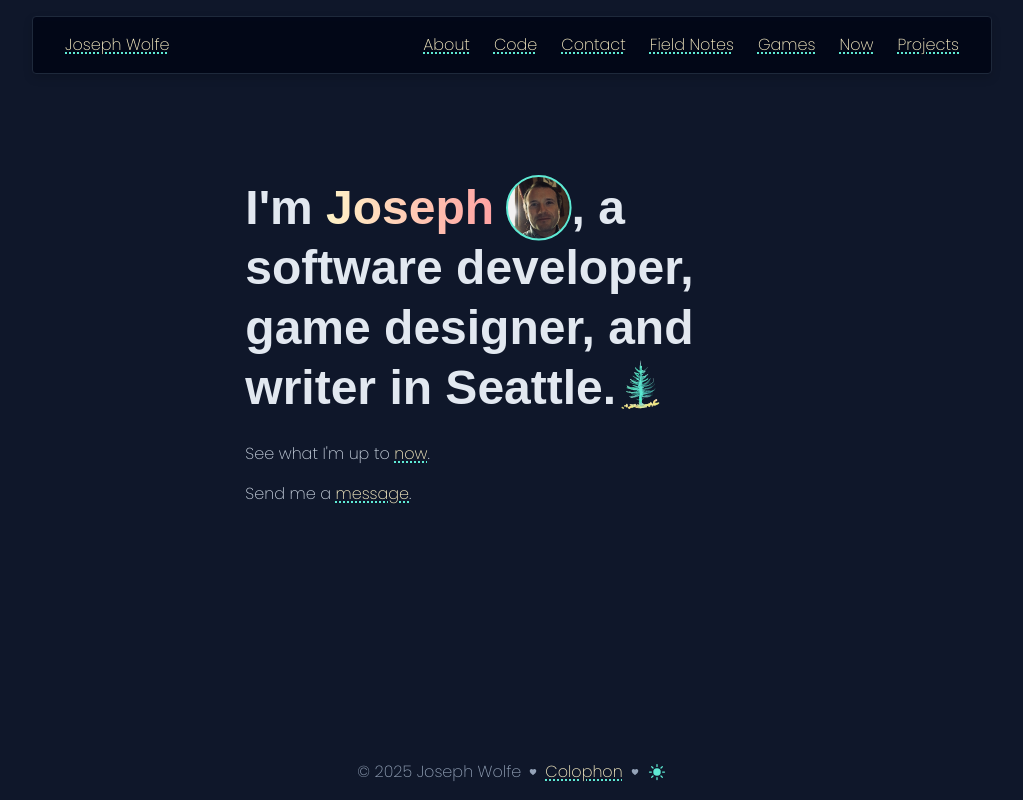
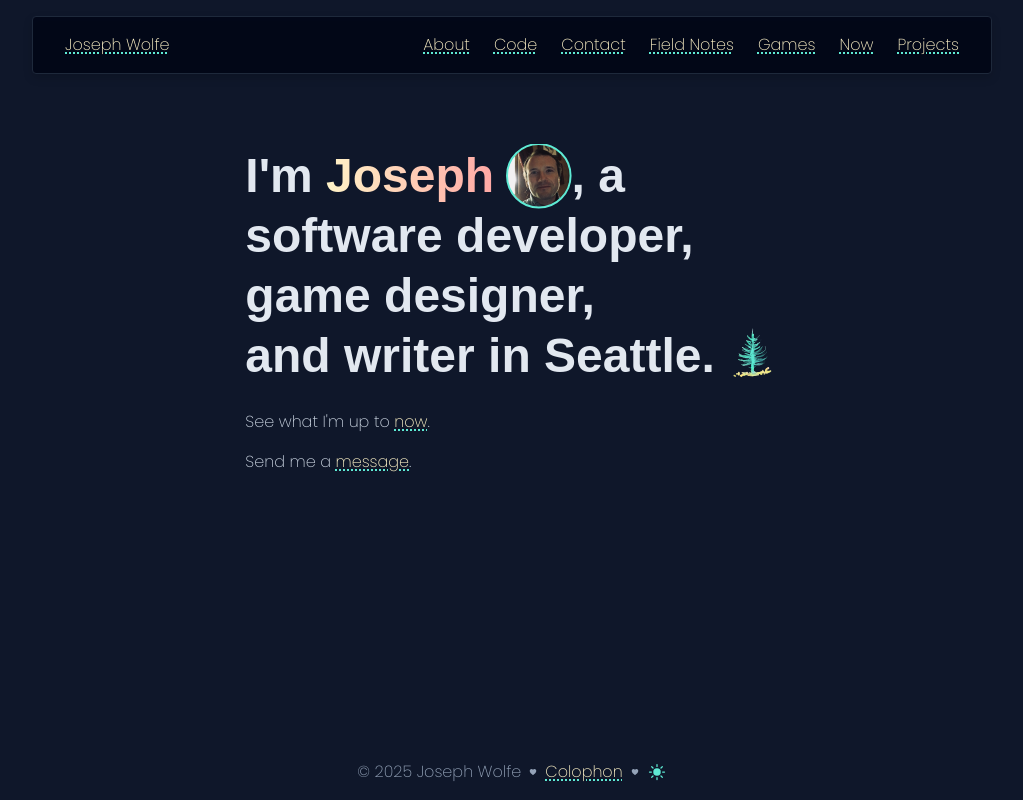
Before and after one commit to CharmedSatyr/personal-website, a Next.js app: page / in a window 1280 px wide. Shown: the whole page, without its empty margins (128-1151 px from the left). Built offline with nearby package versions, Linux system fonts and the light colour scheme; a web font is replaced by a local one.

Commit message:
Slide in home page description phrase by phrase

```diff
--- a/app/page.mdx
+++ /dev/null
@@ -1,10 +0,0 @@
-import ProfileWithBorder from "@/components/profile-with-border";
-import TreeImage from "@/components/tree-image";
-
-<div className="py-8" />
-
-# I'm <span className="dark:text-transparent dark:bg-clip-text dark:bg-linear-to-r dark:from-dark-secondary dark:to-red-300 text-accent">Joseph</span> <span className="inline"><ProfileWithBorder /></span>, a software developer, game designer, and writer in Seattle.<TreeImage />
-
-See what I'm up to [now](/now).
-
-Send me a [message](/contact).
--- /dev/null
+++ b/app/page.tsx
@@ -0,0 +1,70 @@
+import Link from "next/link";
+
+import ProfileWithBorder from "@/components/profile-with-border";
+import TreeImage from "@/components/tree-image";
+
+const words = [
+	{ text: "I'm", delay: 0 },
+	{ text: "Joseph", delay: 0, accent: true },
+	{ component: <ProfileWithBorder />, delay: 0 },
+	{ text: ",", delay: 1000 },
+	{ text: "a", delay: 1000 },
+	{ text: "software", delay: 1000 },
+	{ text: "developer,", delay: 1000 },
+	{ text: "game designer,", delay: 1500 },
+	{ text: "and writer", delay: 2000 },
+	{ text: "in Seattle.", delay: 2500 },
+	{ component: <TreeImage />, delay: 2500 },
+];
+
+type AnimatedWordProps = {
+	accent?: boolean;
+	component?: React.ReactNode;
+	delay: number;
+	text?: string;
+};
+
+const AnimatedWord = ({
+	accent,
+	component,
+	delay,
+	text,
+}: AnimatedWordProps) => (
+	<span
+		className={`animate-slide-in-up inline-block ${
+			delay ? `delay-${delay}` : ""
+		} ${accent ? "dark:from-dark-secondary text-accent dark:bg-linear-to-r dark:to-red-300 dark:bg-clip-text dark:text-transparent" : ""}`}
+	>
+		{component ?? `${text}\u00A0`}
+	</span>
+);
+
+const Page = () => {
+	return (
+		<div className="py-8">
+			<h1 className="title slide-container">
+				{words.map((word, index) => (
+					<AnimatedWord key={index} {...word} />
+				))}
+			</h1>
+
+			<p className="animate-slide-in-up delay-2500">
+				See what I'm up to{" "}
+				<Link className="hyperlink" href="/now">
+					now
+				</Link>
+				.
+			</p>
+
+			<p className="animate-slide-in-up delay-2500">
+				Send me a{" "}
+				<Link className="hyperlink" href="/contact">
+					message
+				</Link>
+				.
+			</p>
+		</div>
+	);
+};
+
+export default Page;
```
Also changed, not shown: css/tailwind.css.
